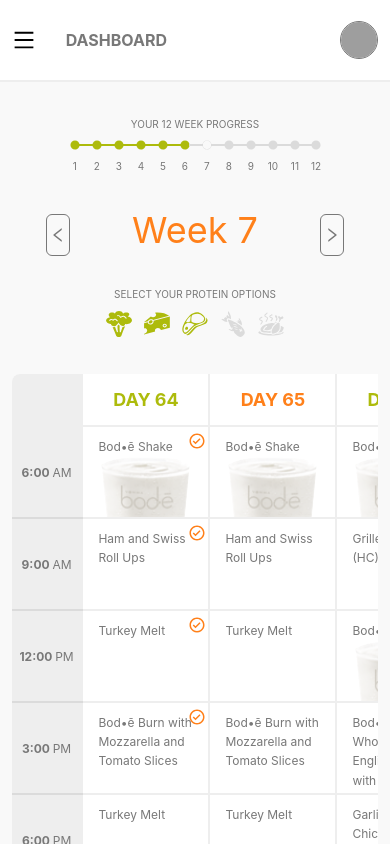
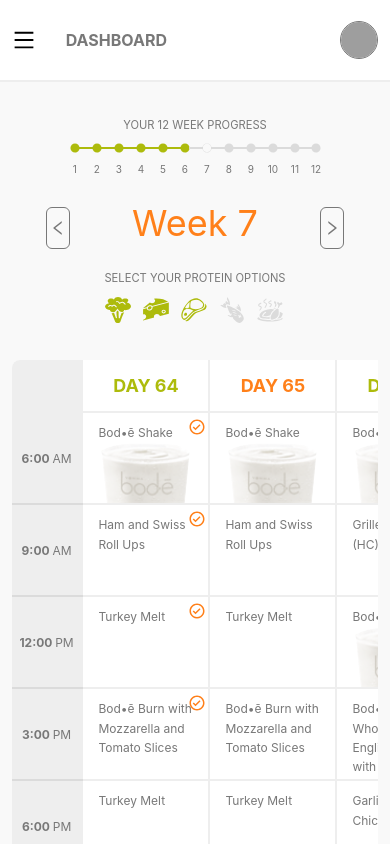
Before and after one commit to konrad-roguszewski/jfd-recruitment-task, a React (Create React App) app: page / in a window 390 px wide. Shown: the top 844 px of the page. Built offline with nearby package versions, Linux system fonts and the light colour scheme; grey boxes are pictures that could not be loaded.

Commit message:
style: Added mobile styles to ControlPanel's subcomponents

```diff
--- a/src/components/ProteinOptions.tsx
+++ b/src/components/ProteinOptions.tsx
@@ -12,6 +12,9 @@
   margin-top: 0;
   @media screen and (max-width: 768px) {
     text-align: center;
+  }
+  @media screen and (max-width: 480px) {
+    font-size: 0.7rem;
   }
 `;
 
--- a/src/components/WeekProgress.tsx
+++ b/src/components/WeekProgress.tsx
@@ -15,6 +15,9 @@
   @media screen and (max-width: 768px) {
     text-align: center;
     margin-top: 36px;
+  }
+  @media screen and (max-width: 480px) {
+    font-size: 0.7rem;
   }
 `;
 
--- a/src/components/WeekSlider.tsx
+++ b/src/components/WeekSlider.tsx
@@ -42,6 +42,10 @@
   @media screen and (max-width: 768px) {
     margin-top: 26px;
   }
+  @media screen and (max-width: 480px) {
+    margin-top: 16px;
+    margin-bottom: 26px;
+  }
 `;
 
 interface ControlPanelProps {
```
